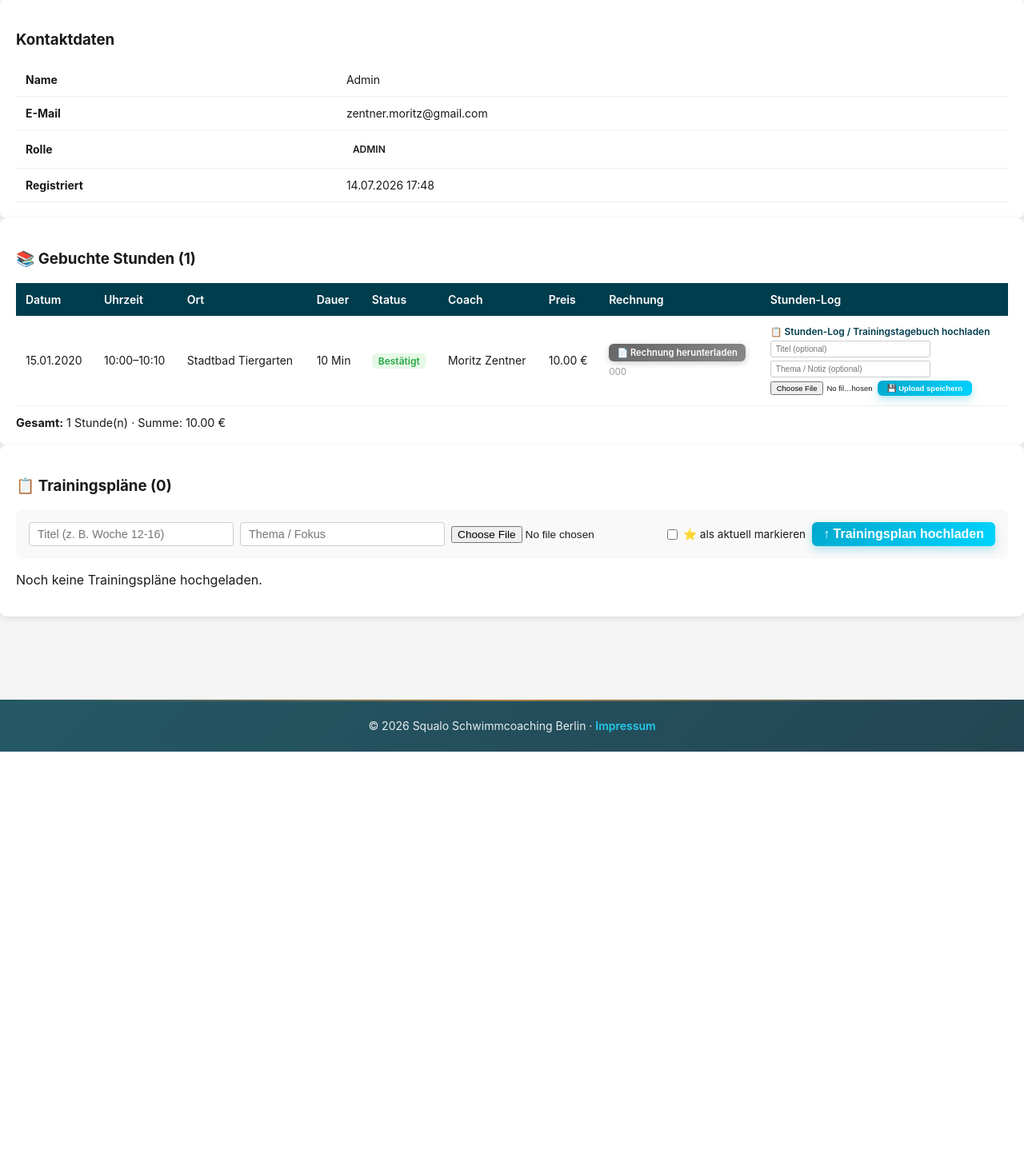
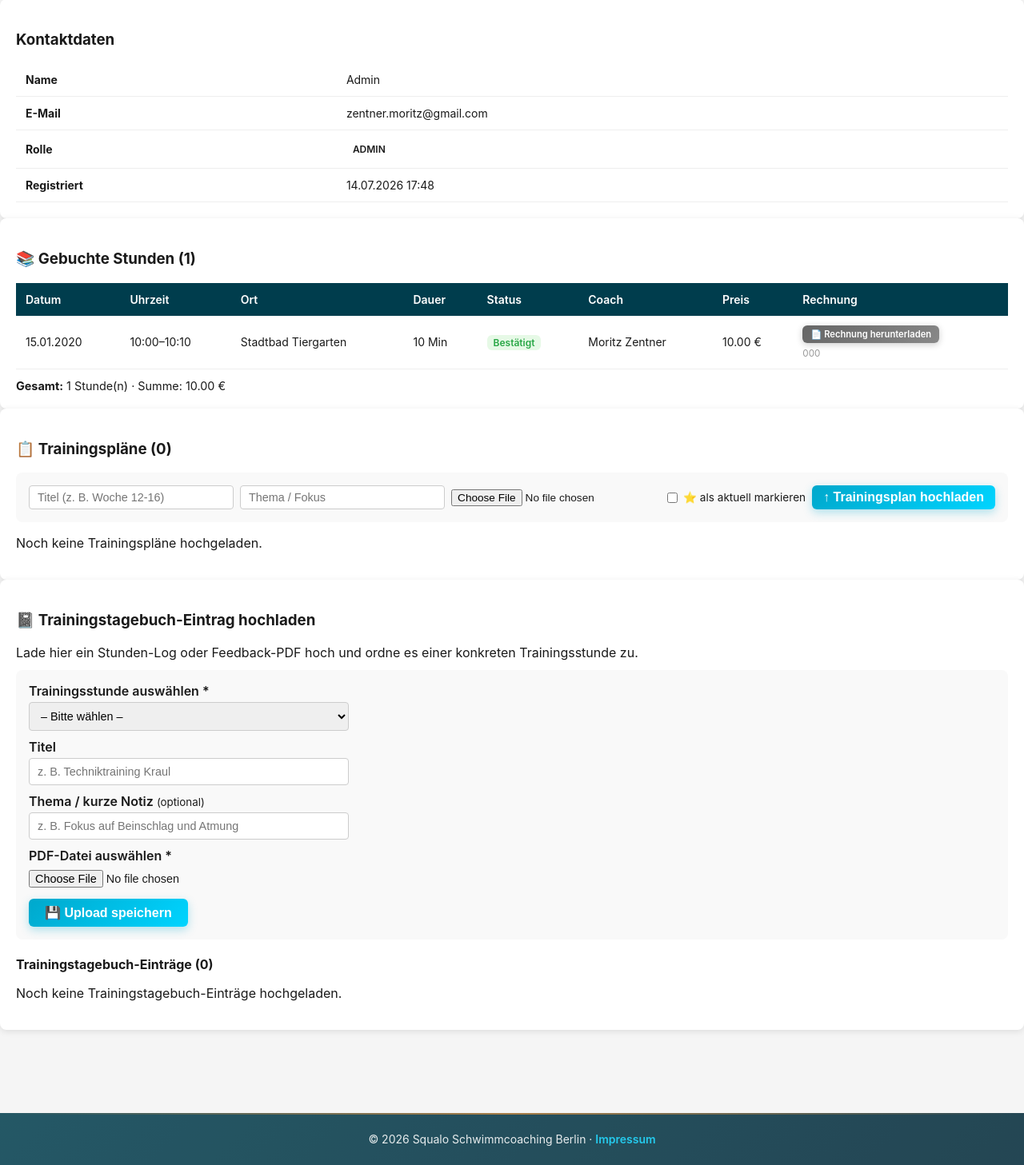
Before and after one commit to Zentnemo/Squalo, a Flask app: page /admin/students/1 in a window 1280 px wide. Shown: the part 632-2089 px from the top of the page at 80% size. Before the commit the page ends 1572 px from the top, so only its background shows below. Run offline with Flask 3, Linux system fonts and the light colour scheme; a user stored in the database is signed in; data comes from the database, SQL or seed files in the repository; tables that the repository leaves empty hold one stand-in row (values such as "Sample post").

Commit message:
Refactor lesson log to standalone training diary section

```diff
--- a/app.py
+++ b/app.py
@@ -2070,9 +2070,16 @@ def create_app() -> Flask:
                 'coach_name': coach_name,
             })
 
+        # Prepare confirmed bookings for the training diary dropdown
+        confirmed_bookings = [
+            item for item in bookings_with_invoices
+            if is_confirmed_status(item['booking'].status)
+        ]
+
         return render_template("student_profile.html",
                                student=student,
                                bookings_with_invoices=bookings_with_invoices,
+                               confirmed_bookings=confirmed_bookings,
                                lesson_logs=StudentFile.query.filter_by(user_id=student.id, file_type="lesson_log").all(),
                                training_plans=StudentFile.query.filter_by(user_id=student.id, file_type="training_plan").order_by(StudentFile.uploaded_at.desc()).all())
 
@@ -2142,15 +2149,20 @@ def create_app() -> Flask:
             download_name=filename,
         )
 
-    # ── Student File Upload: Lesson Log ──────────────────────────
-    @app.route("/admin/students/<int:user_id>/bookings/<int:booking_id>/upload-lesson-log", methods=["POST"])
+    # ── Student File Upload: Training Diary / Lesson Log ─────────
+    @app.route("/admin/students/<int:user_id>/upload-lesson-log", methods=["POST"])
     @login_required
-    def admin_upload_lesson_log(user_id, booking_id):
+    def admin_upload_lesson_log(user_id):
         if getattr(current_user, "role", "") != "admin":
             flash("Access denied", "danger")
             return redirect(url_for("index"))
 
         student = User.query.get_or_404(user_id)
+        booking_id = request.form.get("booking_id", type=int)
+        if not booking_id:
+            flash("Keine Trainingsstunde ausgewählt.", "warning")
+            return redirect(url_for("admin_student_profile", user_id=user_id))
+
         booking = Booking.query.get_or_404(booking_id)
         if booking.user_id != student.id:
             flash("Buchung gehört nicht zu diesem Schüler.", "danger")
@@ -2180,7 +2192,7 @@ def create_app() -> Flask:
             flash(f"Datei zu groß ({size / 1024 / 1024:.1f} MB). Maximal 10 MB erlaubt.", "danger")
             return redirect(url_for("admin_student_profile", user_id=user_id))
 
-        title = request.form.get("title", "").strip() or "Stunden-Log"
+        title = request.form.get("title", "").strip() or "Trainingstagebuch"
         topic = request.form.get("topic", "").strip() or None
 
         from werkzeug.utils import secure_filename
@@ -2208,7 +2220,7 @@ def create_app() -> Flask:
         db.session.add(sf)
         db.session.commit()
 
-        flash(f"Stunden-Log „{title}” hochgeladen.", "success")
+        flash(f"Trainingstagebuch „{title}” hochgeladen.", "success")
         return redirect(url_for("admin_student_profile", user_id=user_id))
 
     # ── Student File Upload: Training Plan ──────────────────────
--- a/templates/dashboard.html
+++ b/templates/dashboard.html
@@ -205,15 +205,15 @@
                   <p style="margin-top:8px;">
                     <a href="{{ url_for('student_download_file', file_id=ns_ses.log.id) }}"
                        class="btn btn-primary" style="font-size:0.85em;padding:6px 14px;text-decoration:none;">
-                      📄 Stunden-Log herunterladen
+                      📄 Trainingstagebuch herunterladen
                     </a>
-                    {% if ns_ses.log.title and ns_ses.log.title != 'Stunden-Log' %}
+                    {% if ns_ses.log.title and ns_ses.log.title != 'Stunden-Log' and ns_ses.log.title != 'Trainingstagebuch' %}
                       <br><small style="color:var(--text-muted);">{{ ns_ses.log.title }}{% if ns_ses.log.topic %} – {{ ns_ses.log.topic }}{% endif %}</small>
                     {% endif %}
                   </p>
                 {% else %}
                   <p style="margin-top:8px;color:var(--text-muted);font-size:0.9em;">
-                    ⏳ Kein Stunden-Log verfügbar.
+                    Noch kein Trainingstagebuch hinterlegt.
                   </p>
                 {% endif %}
               </div>
--- a/templates/student_profile.html
+++ b/templates/student_profile.html
@@ -50,7 +50,6 @@
               <th>Coach</th>
               <th>Preis</th>
               <th>Rechnung</th>
-              <th>Stunden-Log</th>
             </tr>
           </thead>
           <tbody>
@@ -94,77 +93,6 @@
                        class="btn btn-primary" style="font-size:0.8em;padding:4px 10px;text-decoration:none;">
                       🧾 Rechnung erstellen
                     </a>
-                  {% endif %}
-                </td>
-                <td>
-                  {% set ns_log = namespace(existing_log=none) %}
-                  {% for log in lesson_logs %}
-                    {% if log.booking_id == b.id %}
-                      {% set ns_log.existing_log = log %}
-                    {% endif %}
-                  {% endfor %}
-
-                  {# ── Fall 1: Stunden-Log bereits vorhanden ── #}
-                  {% if ns_log.existing_log %}
-                    <div style="font-size:0.85em;">
-                      <span style="color:var(--success);font-weight:600;">✅ Stunden-Log vorhanden</span><br>
-                      <span style="color:var(--text-muted);font-size:0.85em;">
-                        {{ ns_log.existing_log.original_filename }}
-                        {% if ns_log.existing_log.title and ns_log.existing_log.title != 'Stunden-Log' %}
-                          · {{ ns_log.existing_log.title }}
-                        {% endif %}
-                      </span>
-                      <div style="margin-top:4px;display:flex;gap:4px;flex-wrap:wrap;">
-                        <a href="{{ url_for('admin_download_student_file', file_id=ns_log.existing_log.id) }}"
-                           class="btn btn-primary" style="font-size:0.75em;padding:4px 10px;text-decoration:none;">
-                          📄 Download
-                        </a>
-                        <button type="button" class="btn btn-secondary"
-                                style="font-size:0.75em;padding:4px 10px;cursor:pointer;"
-                                onclick="this.nextElementSibling.style.display='block';this.style.display='none'">
-                          ✏️ Ersetzen
-                        </button>
-                        <form action="{{ url_for('admin_upload_lesson_log', user_id=student.id, booking_id=b.id) }}"
-                              method="POST" enctype="multipart/form-data"
-                              style="display:none;">
-                          <input type="file" name="file" accept=".pdf,application/pdf" required
-                                 style="font-size:0.75em;width:100px;">
-                          <button type="submit" class="btn btn-primary"
-                                  style="font-size:0.75em;padding:4px 8px;">
-                            ↑ Upload
-                          </button>
-                        </form>
-                      </div>
-                    </div>
-
-                  {# ── Fall 2: Bestätigte Stunde ohne Log → Upload anbieten ── #}
-                  {% elif b.status in all_confirmed %}
-                    <div style="font-size:0.85em;">
-                      <div style="font-weight:600;margin-bottom:4px;color:var(--dark-blue);">
-                        📋 Stunden-Log / Trainingstagebuch hochladen
-                      </div>
-                      <form action="{{ url_for('admin_upload_lesson_log', user_id=student.id, booking_id=b.id) }}"
-                            method="POST" enctype="multipart/form-data">
-                        <div style="display:flex;flex-direction:column;gap:4px;">
-                          <input type="text" name="title" placeholder="Titel (optional)"
-                                 style="padding:4px 6px;font-size:0.85em;border:1px solid #ccc;border-radius:3px;width:100%;max-width:200px;">
-                          <input type="text" name="topic" placeholder="Thema / Notiz (optional)"
-                                 style="padding:4px 6px;font-size:0.85em;border:1px solid #ccc;border-radius:3px;width:100%;max-width:200px;">
-                          <div style="display:flex;gap:4px;align-items:center;flex-wrap:wrap;">
-                            <input type="file" name="file" accept=".pdf,application/pdf" required
-                                   style="font-size:0.8em;width:130px;">
-                            <button type="submit" class="btn btn-primary"
-                                    style="font-size:0.8em;padding:4px 12px;">
-                              💾 Upload speichern
-                            </button>
-                          </div>
-                        </div>
-                      </form>
-                    </div>
-
-                  {# ── Fall 3: Nicht bestätigte Stunde ── #}
-                  {% else %}
-                    <span style="color:var(--text-muted);font-size:0.85em;">–</span>
                   {% endif %}
                 </td>
               </tr>
@@ -251,4 +179,133 @@
       <p style="color:var(--text-muted);">Noch keine Trainingspläne hochgeladen.</p>
     {% endif %}
   </section>
+
+  {# ── Training Diary / Lesson Log Upload ── #}
+  <section class="admin-section">
+    <h3>📓 Trainingstagebuch-Eintrag hochladen</h3>
+    <p style="color:var(--text-muted);margin-bottom:12px;">
+      Lade hier ein Stunden-Log oder Feedback-PDF hoch und ordne es einer konkreten Trainingsstunde zu.
+    </p>
+
+    <form action="{{ url_for('admin_upload_lesson_log', user_id=student.id) }}"
+          method="POST" enctype="multipart/form-data"
+          style="background:var(--card-bg, #f9f9f9);padding:16px;border-radius:8px;margin-bottom:16px;display:flex;flex-direction:column;gap:10px;">
+
+      {% set ns_conf = namespace(has_confirmed=false) %}
+      {% for item in confirmed_bookings %}
+        {% set ns_conf.has_confirmed = true %}
+      {% endfor %}
+
+      {% if ns_conf.has_confirmed %}
+        <div>
+          <label style="font-weight:600;display:block;margin-bottom:4px;">Trainingsstunde auswählen *</label>
+          <select name="booking_id" required
+                  style="padding:8px 10px;font-size:0.9em;border:1px solid #ccc;border-radius:4px;width:100%;max-width:400px;">
+            <option value="">– Bitte wählen –</option>
+            {% for item in confirmed_bookings %}
+              {% set b = item.booking %}
+              {% set label_parts = [] %}
+              {% if item.eff_date %}
+                {% set _ = label_parts.append(item.eff_date.strftime('%d.%m.%Y')) %}
+              {% endif %}
+              {% if item.eff_time %}
+                {% set _ = label_parts.append(item.eff_time.strftime('%H:%M') ~ ' Uhr') %}
+              {% endif %}
+              {% if item.loc_name and item.loc_name != '–' %}
+                {% set _ = label_parts.append(item.loc_name) %}
+              {% endif %}
+              {% if item.coach_name and item.coach_name != '–' %}
+                {% set _ = label_parts.append(item.coach_name) %}
+              {% endif %}
+              {% set label = label_parts|join(' – ') if label_parts else 'Trainingsstunde ' ~ b.id %}
+              <option value="{{ b.id }}">{{ label }}</option>
+            {% endfor %}
+          </select>
+        </div>
+      {% else %}
+        <p style="color:var(--text-muted);font-style:italic;">
+          Noch keine zuordenbare Trainingsstunde vorhanden.
+        </p>
+      {% endif %}
+
+      <div>
+        <label style="font-weight:600;display:block;margin-bottom:4px;">Titel</label>
+        <input type="text" name="title" placeholder="z. B. Techniktraining Kraul"
+               style="padding:8px 10px;font-size:0.9em;border:1px solid #ccc;border-radius:4px;width:100%;max-width:400px;">
+      </div>
+
+      <div>
+        <label style="font-weight:600;display:block;margin-bottom:4px;">Thema / kurze Notiz <small style="font-weight:400;color:var(--text-muted);">(optional)</small></label>
+        <input type="text" name="topic" placeholder="z. B. Fokus auf Beinschlag und Atmung"
+               style="padding:8px 10px;font-size:0.9em;border:1px solid #ccc;border-radius:4px;width:100%;max-width:400px;">
+      </div>
+
+      <div>
+        <label style="font-weight:600;display:block;margin-bottom:4px;">PDF-Datei auswählen *</label>
+        <input type="file" name="file" accept=".pdf,application/pdf" required
+               style="font-size:0.9em;padding:4px 0;">
+      </div>
+
+      <button type="submit" class="btn btn-primary" style="padding:8px 20px;align-self:flex-start;"
+              {% if not ns_conf.has_confirmed %}disabled style="opacity:0.5;cursor:not-allowed;padding:8px 20px;align-self:flex-start;"{% endif %}>
+        💾 Upload speichern
+      </button>
+    </form>
+
+    {# ── Existing training diary entries ── #}
+    {% set diary_entries = lesson_logs|sort(attribute='uploaded_at', reverse=True) %}
+    <h4 style="margin-bottom:8px;">Trainingstagebuch-Einträge ({{ diary_entries|length }})</h4>
+    {% if diary_entries %}
+      <div class="bookings-table">
+        <table>
+          <thead>
+            <tr>
+              <th>Datum der Stunde</th>
+              <th>Titel</th>
+              <th>Thema / Notiz</th>
+              <th>Datei</th>
+              <th>Zugeordnete Stunde</th>
+            </tr>
+          </thead>
+          <tbody>
+            {% for entry in diary_entries %}
+              <tr>
+                <td>
+                  {% if entry.booking %}
+                    {% if entry.booking.confirmed_date %}
+                      {{ entry.booking.confirmed_date.strftime('%d.%m.%Y') }}
+                    {% else %}
+                      –
+                    {% endif %}
+                  {% else %}
+                    –
+                  {% endif %}
+                </td>
+                <td><strong>{{ entry.title }}</strong></td>
+                <td>{{ entry.topic or '–' }}</td>
+                <td>
+                  <a href="{{ url_for('admin_download_student_file', file_id=entry.id) }}"
+                     class="btn btn-secondary" style="font-size:0.8em;padding:4px 10px;text-decoration:none;">
+                    📄 {{ entry.original_filename }}
+                  </a>
+                </td>
+                <td>
+                  {% if entry.booking and entry.booking.confirmed_date %}
+                    {{ entry.booking.confirmed_date.strftime('%d.%m.%Y') }}
+                    {% if entry.booking.confirmed_time %}
+                      {{ entry.booking.confirmed_time.strftime('%H:%M') }} Uhr
+                    {% endif %}
+                  {% else %}
+                    <span style="color:var(--text-muted);">–</span>
+                  {% endif %}
+                </td>
+              </tr>
+            {% endfor %}
+          </tbody>
+        </table>
+      </div>
+    {% else %}
+      <p style="color:var(--text-muted);">Noch keine Trainingstagebuch-Einträge hochgeladen.</p>
+    {% endif %}
+  </section>
 {% endblock %}
```
